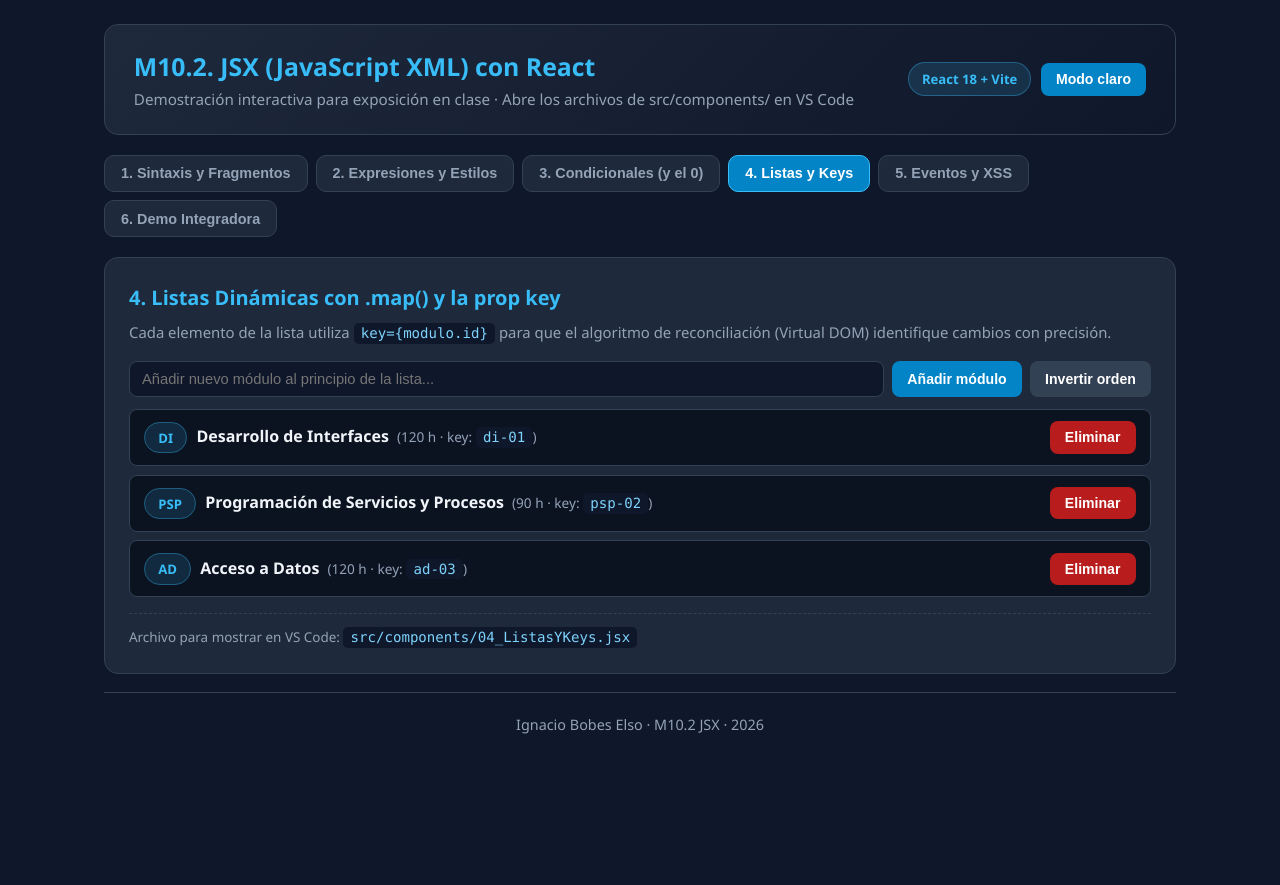
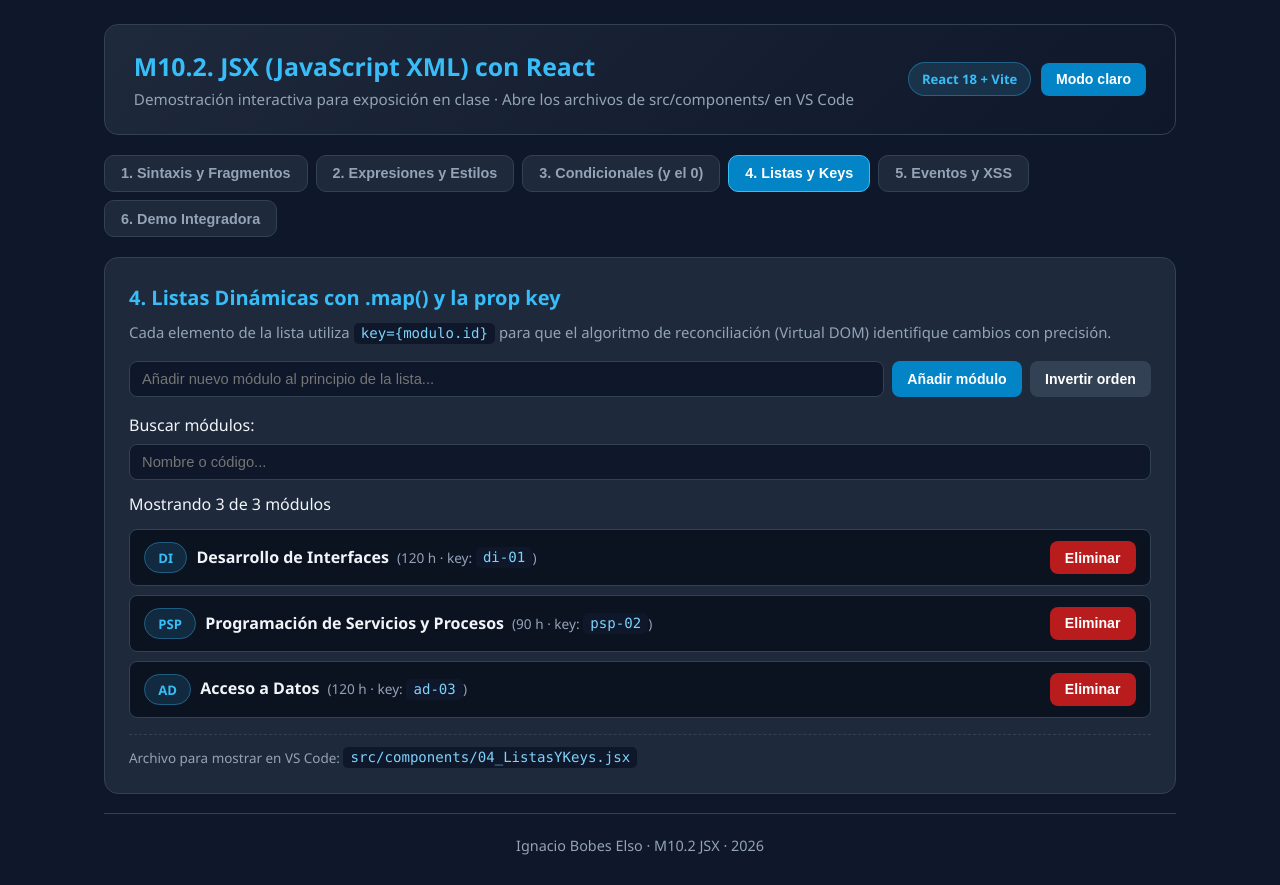
Before and after one commit to nagtar98/ReactYPR, a React (Vite) app: page / in a window 1280 px wide. Both pictures are taken after a click on the button "4. Listas y Keys". Before the commit the page ends 800 px from the top, so only its background shows below. Built offline with nearby package versions, Linux system fonts and the light colour scheme.

Commit message:
feat: ticket 05 buscador y control de duplicados

```diff
--- a/src/components/04_ListasYKeys.jsx
+++ b/src/components/04_ListasYKeys.jsx
@@ -21,21 +21,41 @@ const MODULOS_INICIALES = [
 export default function ListasYKeys() {
   const [modulos, setModulos] = useState(MODULOS_INICIALES);
   const [nuevoNombre, setNuevoNombre] = useState('');
+  const [busqueda, setBusqueda] = useState('');
+  const [errorDuplicado, setErrorDuplicado] = useState('');
 
   const agregarModulo = (e) => {
     e.preventDefault();
-    if (!nuevoNombre.trim()) return;
+    const nombre = nuevoNombre.trim();
+    if (!nombre) return;
+
+    const existe = modulos.some(
+      (modulo) => modulo.nombre.toLocaleLowerCase() === nombre.toLocaleLowerCase()
+    );
+    if (existe) {
+      setErrorDuplicado(`El módulo "${nombre}" ya existe en la lista.`);
+      return;
+    }
+    setErrorDuplicado('');
 
     const nuevo = {
       id: `mod-${Date.now()}`, // ID único estable (mejor que usar el índice del array)
       codigo: 'OPT',
-      nombre: nuevoNombre.trim(),
+      nombre,
       horas: 60
     };
     // Insertamos al principio para demostrar que React conserva la identidad de cada fila
     setModulos([nuevo, ...modulos]);
     setNuevoNombre('');
   };
+
+  const modulosFiltrados = modulos.filter((modulo) => {
+    const texto = busqueda.trim().toLocaleLowerCase();
+    return (
+      modulo.nombre.toLocaleLowerCase().includes(texto) ||
+      modulo.codigo.toLocaleLowerCase().includes(texto)
+    );
+  });
 
   const eliminarModulo = (idAEliminar) => {
     setModulos(modulos.filter((m) => m.id !== idAEliminar));
@@ -67,8 +87,30 @@ export default function ListasYKeys() {
           Invertir orden
         </button>
       </form>
+      {errorDuplicado && (
+        <p role="alert" style={{ color: '#ef4444', marginTop: '0.75rem' }}>
+          {errorDuplicado}
+        </p>
+      )}
+
+      <label htmlFor="buscar-modulo" style={{ display: 'block', marginTop: '1rem' }}>
+        Buscar módulos:
+      </label>
+      <input
+        id="buscar-modulo"
+        type="search"
+        className="input"
+        placeholder="Nombre o código..."
+        value={busqueda}
+        onChange={(e) => setBusqueda(e.target.value)}
+      />
+
+      <p style={{ margin: '0.75rem 0' }}>
+        Mostrando {modulosFiltrados.length} de {modulos.length} módulos
+      </p>
+
       <ul className="list">
-        {modulos.map((modulo) => (
+        {modulosFiltrados.map((modulo) => (
           // [CLAVE EXPOSICIÓN] La `key` va siempre en el elemento raíz del `.map()`
           <li key={modulo.id} className="list-item">
             <div>
```
